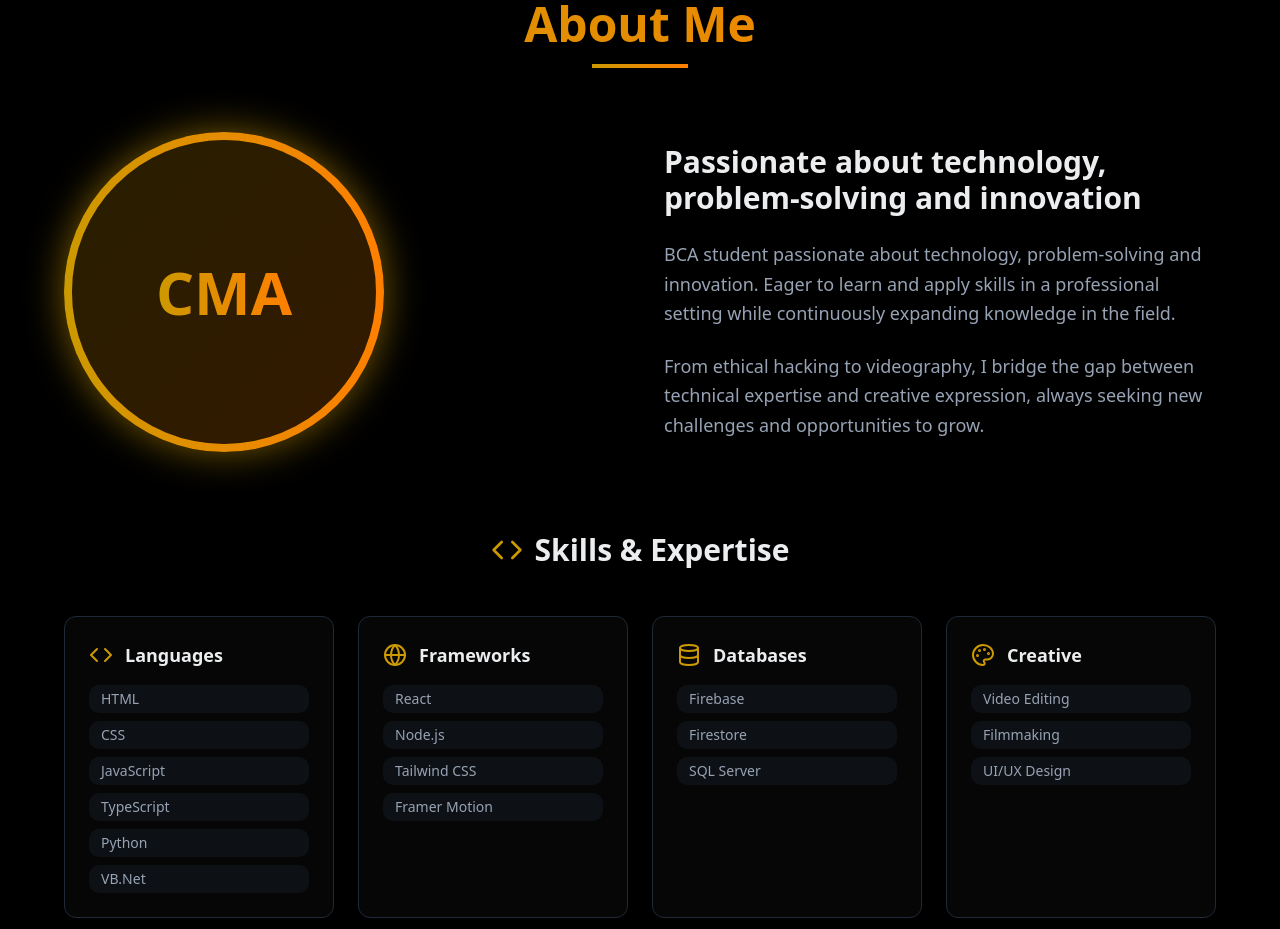
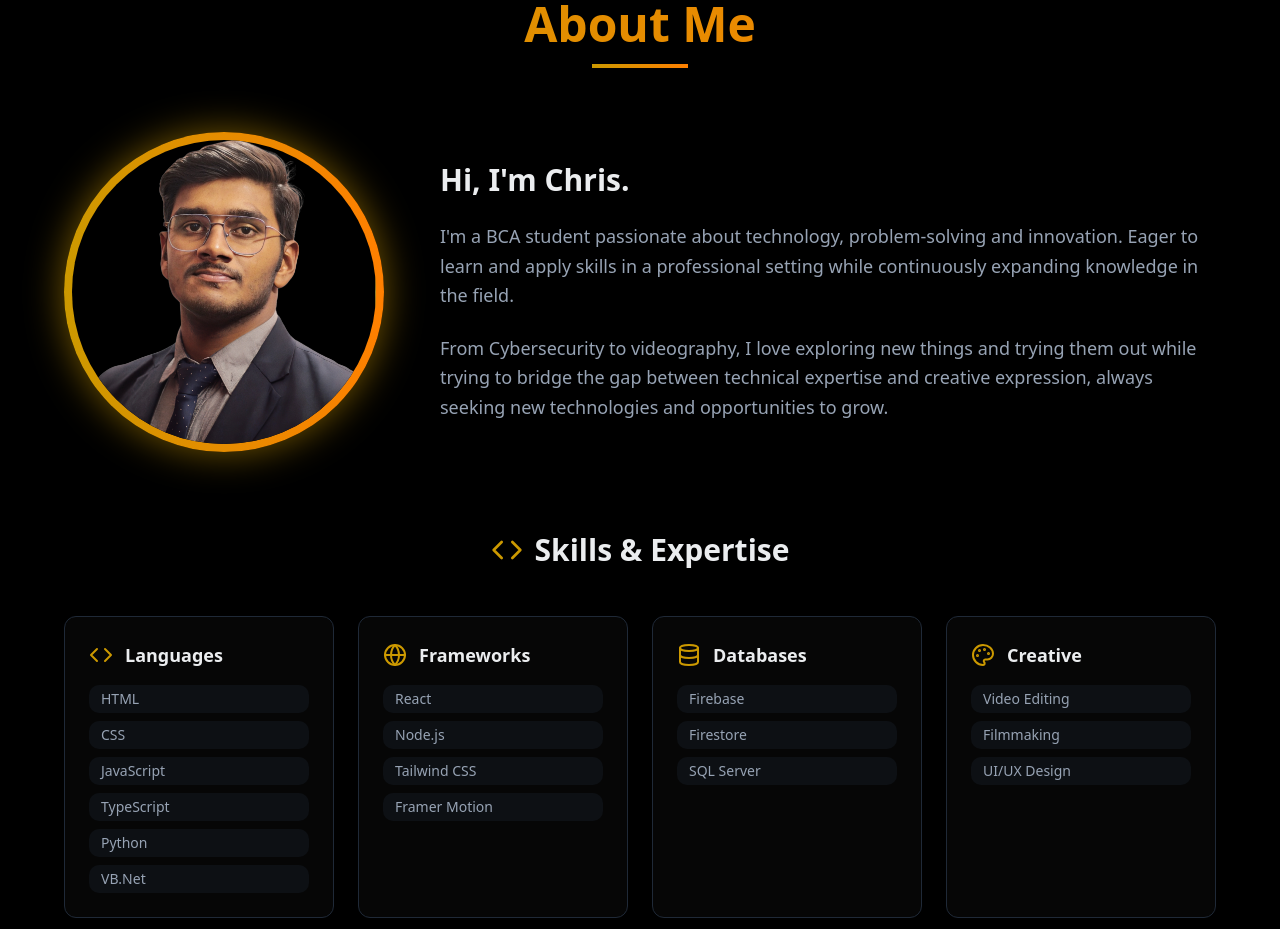
Before and after one commit to chrismat-05/thecma.xyz, a React (Vite) app: page / in a window 1280 px wide. Shown: the part 880-1809 px from the top of the page. Built offline with nearby package versions, Linux system fonts and the light colour scheme.

Commit message:
updated profile pic and desc

```diff
--- a/src/components/About.tsx
+++ b/src/components/About.tsx
@@ -94,8 +94,7 @@ const About = () => {
             <div className="w-24 h-1 bg-gradient-to-r from-primary to-secondary mx-auto"></div>
           </motion.div>
 
-          <div className="grid lg:grid-cols-2 gap-12 items-center mb-20">
-            {/* Profile Image */}
+          <div className="grid lg:grid-cols-2 items-center mb-20">
             <motion.div
               initial={{ opacity: 0, x: -50 }}
               animate={isInView ? { opacity: 1, x: 0 } : { opacity: 0, x: -50 }}
@@ -105,38 +104,29 @@ const About = () => {
               <div className="relative w-80 h-80 mx-auto lg:mx-0">
                 <div className="absolute inset-0 bg-gradient-to-r from-primary to-secondary rounded-full animate-glow-pulse"></div>
                 <div className="absolute inset-2 bg-background rounded-full overflow-hidden">
-                  {/* Placeholder for profile image - you can replace with actual image */}
-                  <div className="w-full h-full bg-gradient-to-br from-primary/20 to-secondary/20 flex items-center justify-center">
-                    <span className="text-6xl font-bold gradient-text">CMA</span>
-                  </div>
+                  <img src='../../media/cover.png'></img>
                 </div>
               </div>
             </motion.div>
 
-            {/* About Text */}
             <motion.div
               initial={{ opacity: 0, x: 50 }}
               animate={isInView ? { opacity: 1, x: 0 } : { opacity: 0, x: 50 }}
               transition={{ delay: 0.6, duration: 0.8 }}
-              className="space-y-6"
+              className="space-y-6 lg:ml-[-200px] lg:w-[calc(100%+200px)]"
             >
               <h3 className="text-2xl md:text-3xl font-semibold text-foreground">
-                Passionate about technology, problem-solving and innovation
+                Hi, I'm Chris.
               </h3>
               <p className="text-lg text-muted-foreground leading-relaxed">
-                BCA student passionate about technology, problem-solving and innovation.
-                Eager to learn and apply skills in a professional setting while continuously
-                expanding knowledge in the field.
+                I'm a BCA student passionate about technology, problem-solving and innovation. Eager to learn and apply skills in a professional setting while continuously expanding knowledge in the field.
               </p>
               <p className="text-lg text-muted-foreground leading-relaxed">
-                From ethical hacking to videography, I bridge the gap between technical
-                expertise and creative expression, always seeking new challenges and
-                opportunities to grow.
+                From Cybersecurity to videography, I love exploring new things and trying them out while trying to bridge the gap between technical expertise and creative expression, always seeking new technologies and opportunities to grow.
               </p>
             </motion.div>
           </div>
 
-          {/* Skills & Expertise */}
           <motion.div
             initial={{ opacity: 0, y: 30 }}
             animate={isInView ? { opacity: 1, y: 0 } : { opacity: 0, y: 30 }}
```
